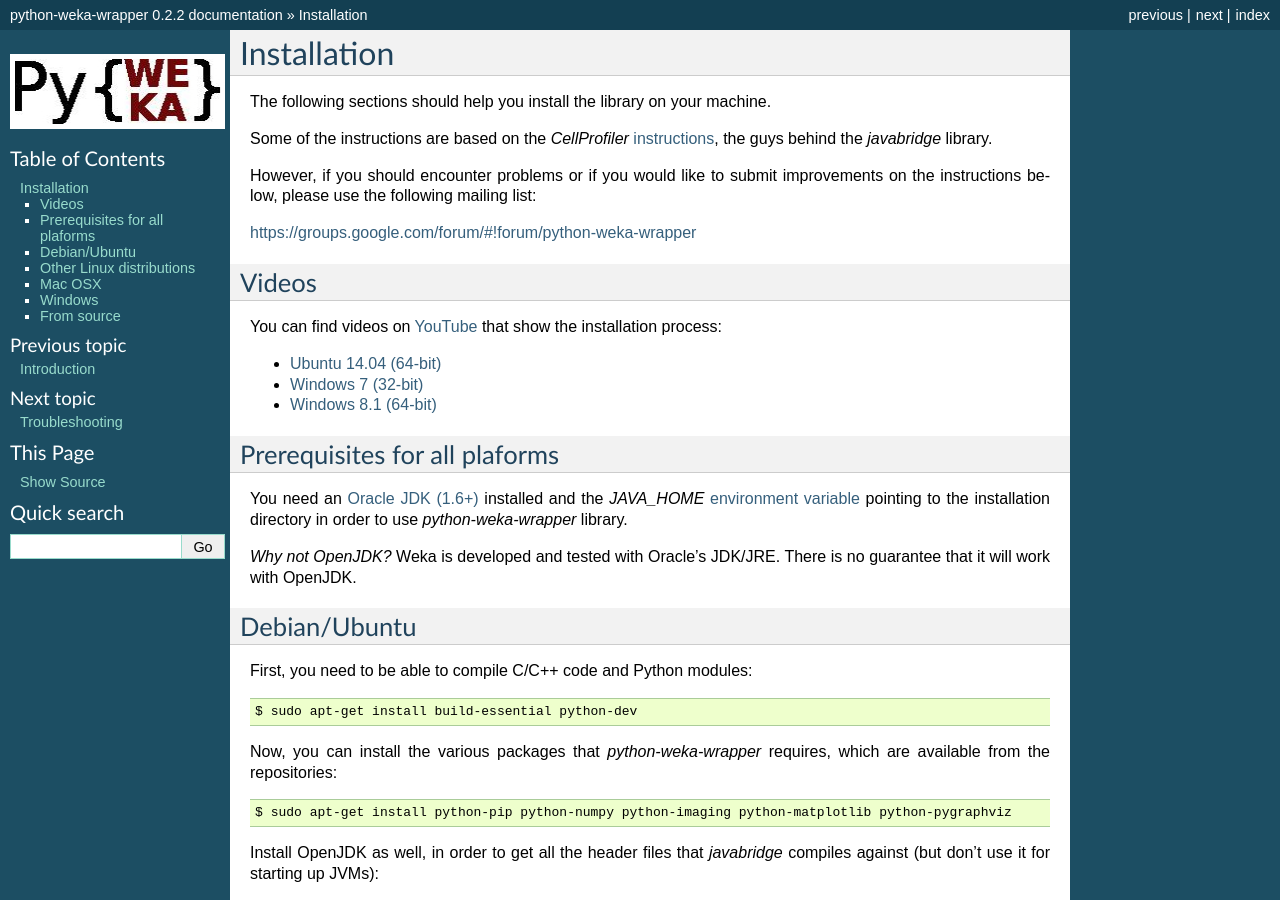
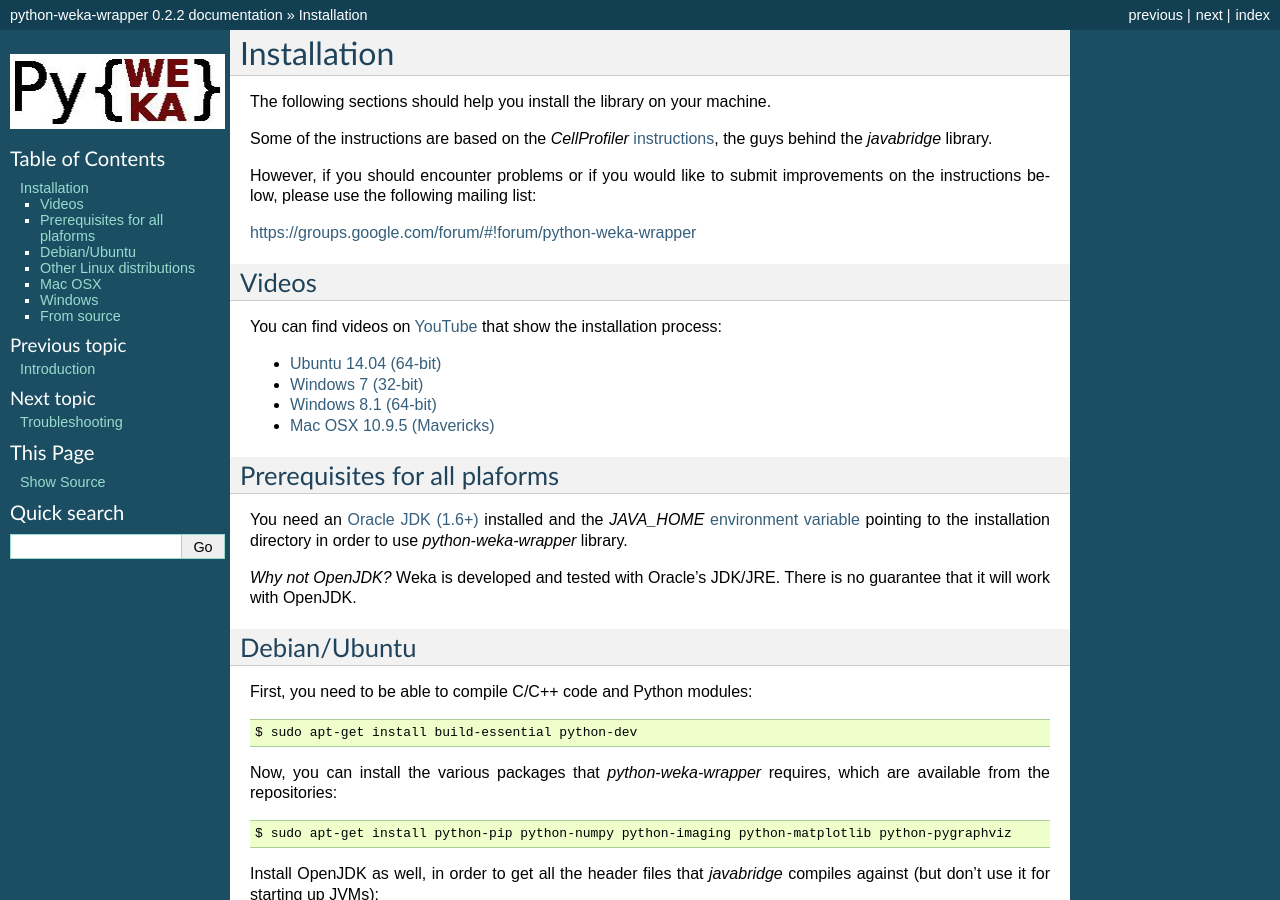
Before and after one commit to fracpete/python-weka-wrapper, a Sphinx documentation site: the page built from doc/source/install.rst, in a window 1280 px wide and 900 px high. Built offline with Sphinx 7.4.7, drawn with Linux system fonts in a browser that asks for light colours.

Commit message:
added link for Mac OSX video

```diff
--- a/doc/source/install.rst
+++ b/doc/source/install.rst
@@ -21,6 +21,7 @@
 * `Ubuntu 14.04 (64-bit) <https://www.youtube.com/watch?v=8d0PVBlttM4>`_
 * `Windows 7 (32-bit) <https://www.youtube.com/watch?v=KdDt9rT5wTo>`_
 * `Windows 8.1 (64-bit) <https://www.youtube.com/watch?v=PeUfDVOA_1Y>`_
+* `Mac OSX 10.9.5 (Mavericks) <https://www.youtube.com/watch?v=CORXWYam36E>`_
 
 
 Prerequisites for all plaforms
```
